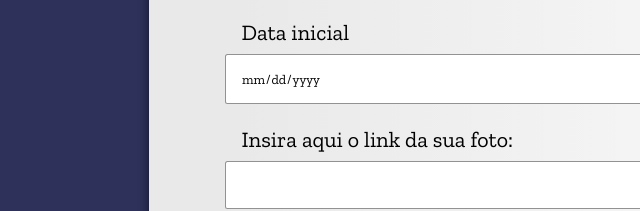
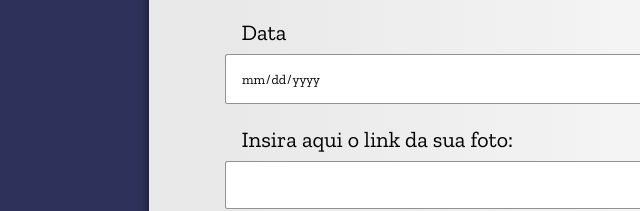
Before and after one commit to AnorakG/HTTPS-DEVS, a plain HTML site: page public/registrar-denuncia.html in a window 1280 px wide. Shown: the part 570-781 px from the top of the page, 49-689 px from the left. Drawn offline with nearby package versions, Linux system fonts and the light colour scheme.

Commit message:
corrigindo label

```diff
--- a/public/registrar-denuncia.html
+++ b/public/registrar-denuncia.html
@@ -51,7 +51,7 @@
                     <label class='lbl-padrao' for='ipt-endereco'>Endereço </label>
                     <input type='text' id='ipt-endereco-denuncia' class='ipt-padrao' placeholder="Endereço">
 
-                    <label class='lbl-padrao' for='ipt-dataInicial'>Data inicial</label>
+                    <label class='lbl-padrao' for='ipt-dataInicial'>Data </label>
                     <input type='date' id='ipt-dataInicial-denuncia' class='ipt-padrao'>
 
                     <label class='lbl-padrao' for='ipt-fotos'> Insira aqui o link da sua foto:</label>
```
Also changed, not shown: sa/registrar-denuncia.html (+1 -1 lines).
